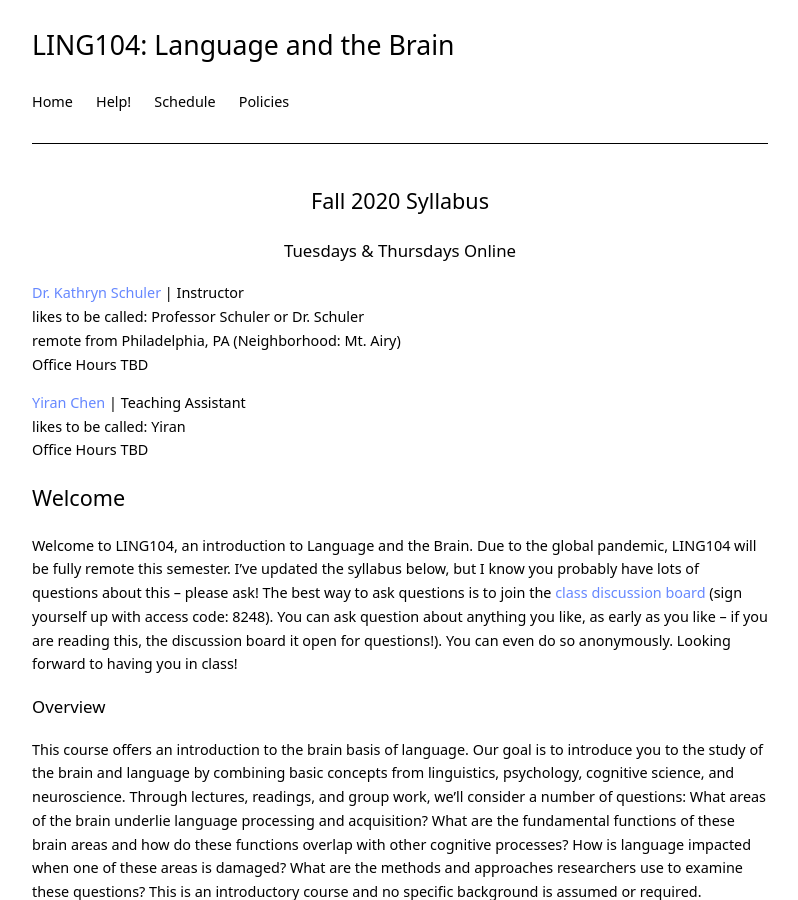
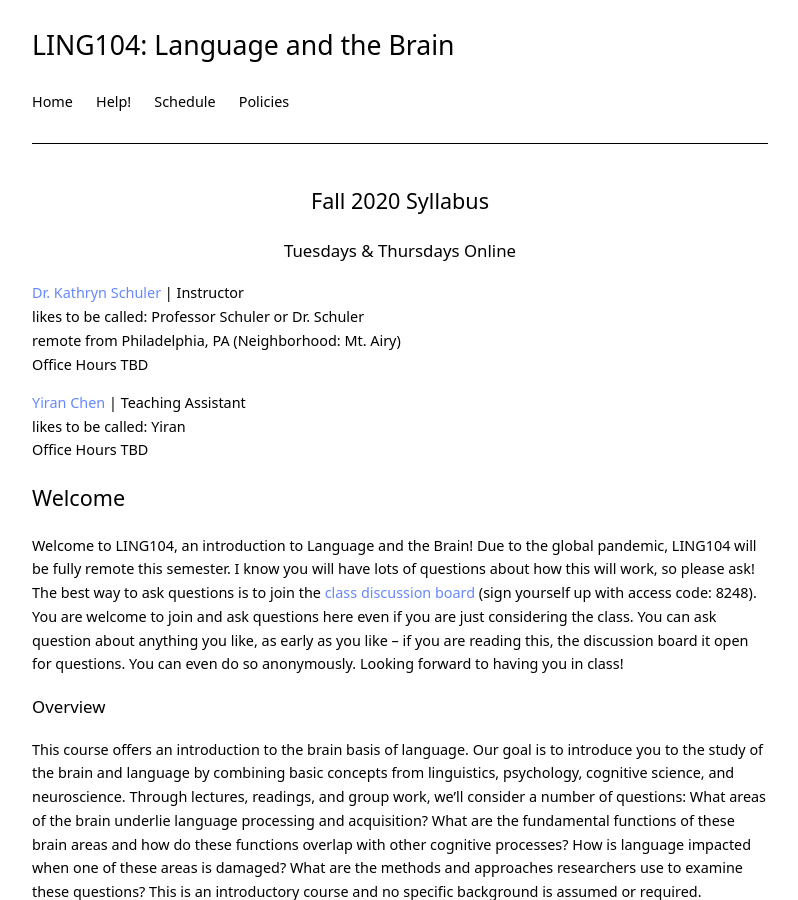
Before and after one commit to kschuler/ling104, a Jekyll site: the page built from index.md, in a window 1280 px wide and 900 px high. Shown: the whole window, without its empty margins (240-1038 px from the left). Built offline with Jekyll 4.4.1, drawn with Linux system fonts in a browser that asks for light colours.

Commit message:
Update index.md

```diff
--- a/index.md
+++ b/index.md
@@ -16,7 +16,7 @@ likes to be called: Yiran<br>
 Office Hours TBD
 
 ## Welcome
-Welcome to LING104, an introduction to **Language and the Brain**. Due to the global pandemic, LING104 will be **fully remote** this semester. I've updated the syllabus below, but I know you probably have lots of questions about this -- please ask! The best way to ask questions is to join the [class discussion board](https://campuswire.com/p/GD0DDA8D5) (sign yourself up with access code: **8248**). You can ask question about anything you like, as early as you like -- if you are reading this, the discussion board it open for questions!). You can even do so anonymously. Looking forward to having you in class!
+Welcome to LING104, an introduction to **Language and the Brain**! Due to the global pandemic, LING104 will be **fully remote** this semester. I know you will have lots of questions about how this will work, so please ask! The best way to ask questions is to join the [class discussion board](https://campuswire.com/p/GD0DDA8D5) (sign yourself up with access code: **8248**). You are welcome to join and ask questions here even if you are just considering the class. You can ask question about anything you like, as early as you like -- if you are reading this, the discussion board it open for questions. You can even do so anonymously. Looking forward to having you in class!
 
 ### Overview
 
```
